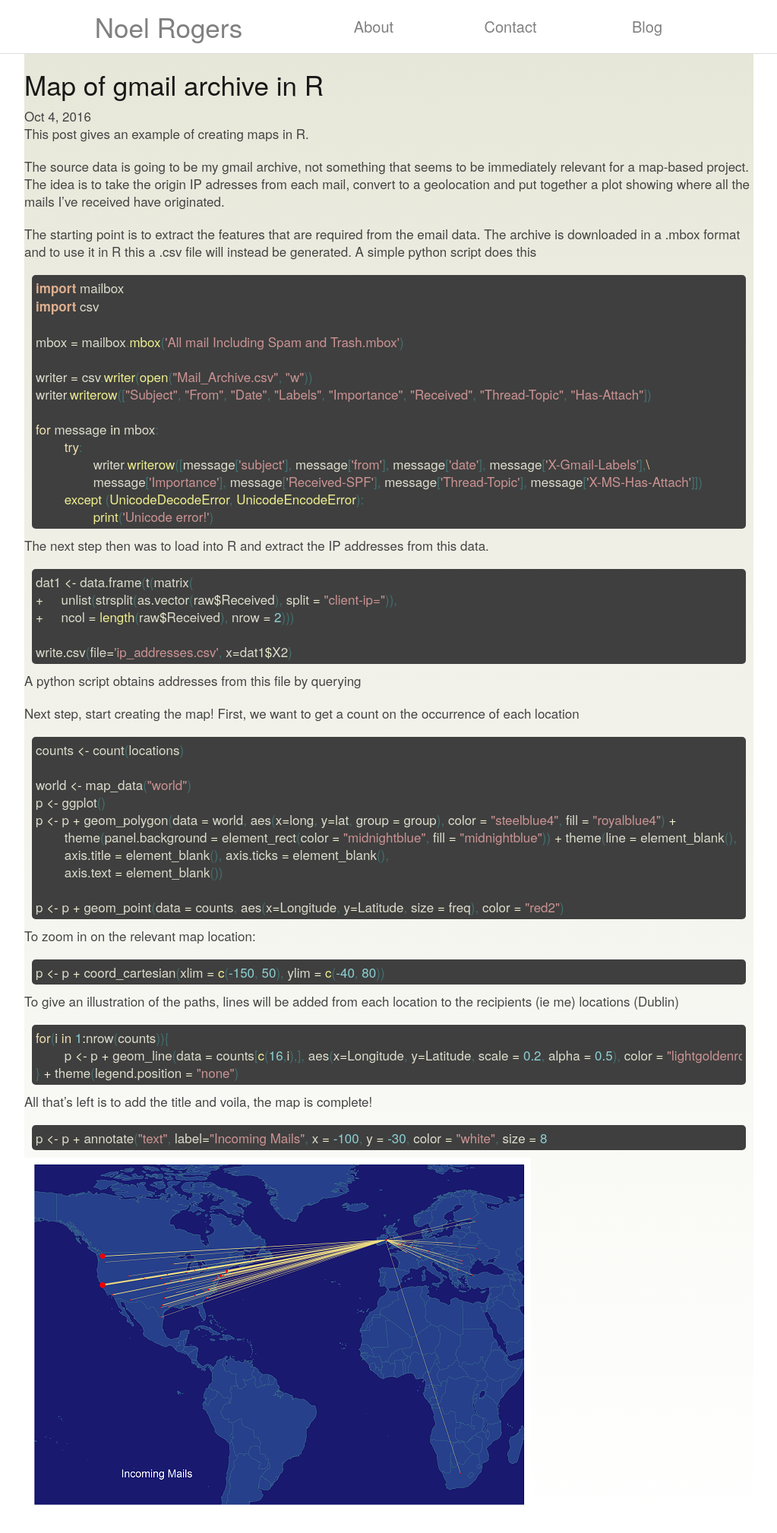
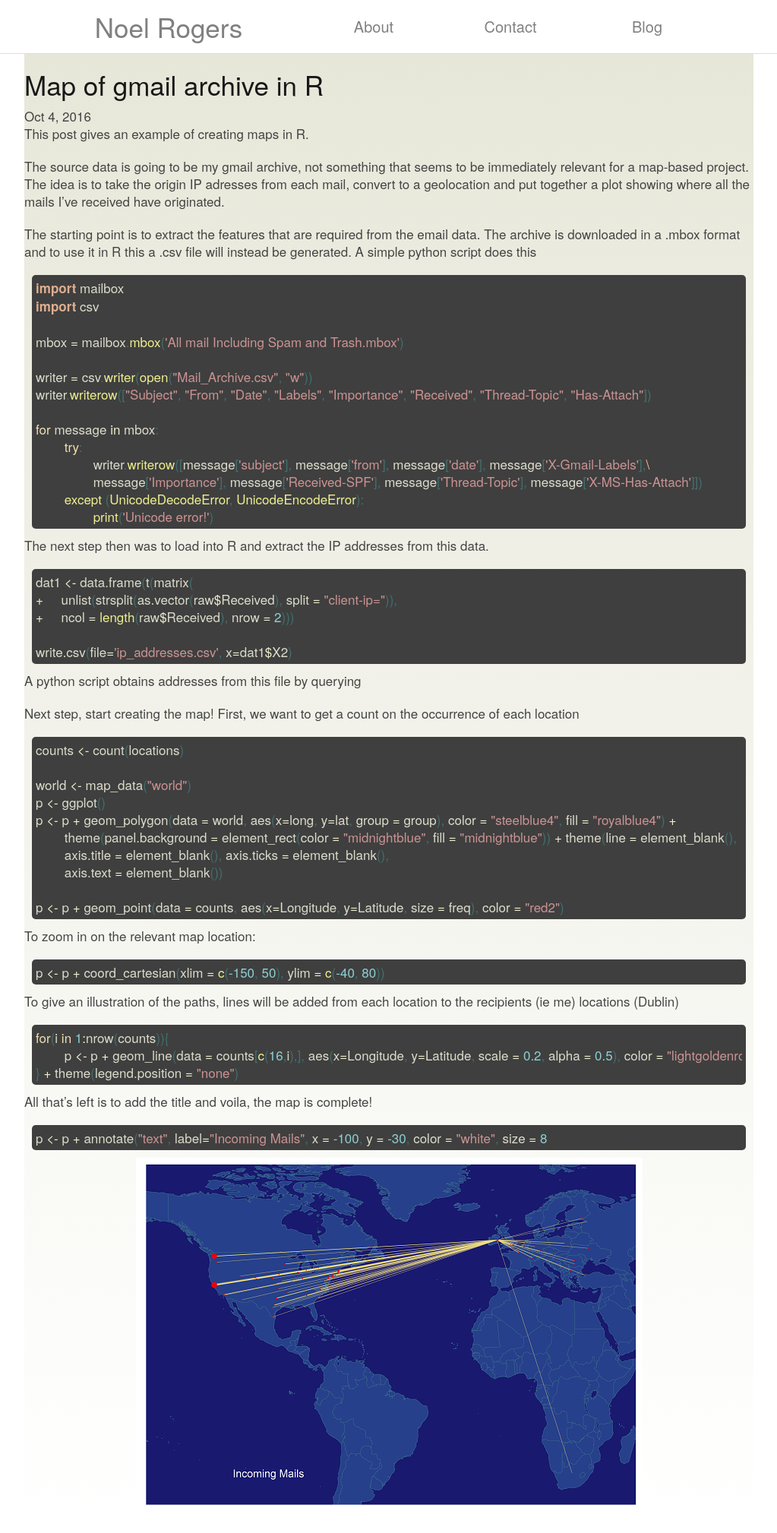
Before and after one commit to noelano/noelano.github.io, a Jekyll site: the page built from _posts/2016-10-04-email-map-r.markdown, in a window 1280 px wide. Shown: the whole page at 76% size, without its empty margins (128-1151 px from the left). Built offline with Jekyll 4.4.1, drawn with Linux system fonts in a browser that asks for light colours; nearby versions of some CDN libraries.

Commit message:
Responsive image styling

```diff
--- a/_sass/myStyle.scss
+++ b/_sass/myStyle.scss
@@ -33,7 +33,7 @@
 	h6 { font-size: 14px; line-height: 21px; }
 
 	p { margin: 0 0 20px 0; }
-	p img { margin: 0; }
+	img { display: block; margin: auto; max-width: 100%; height: auto; }
 
 	hr { border: solid #ddd; border-width: 1px 0 0; clear: both; margin: 0 0 0; height: 0; }
 
```
